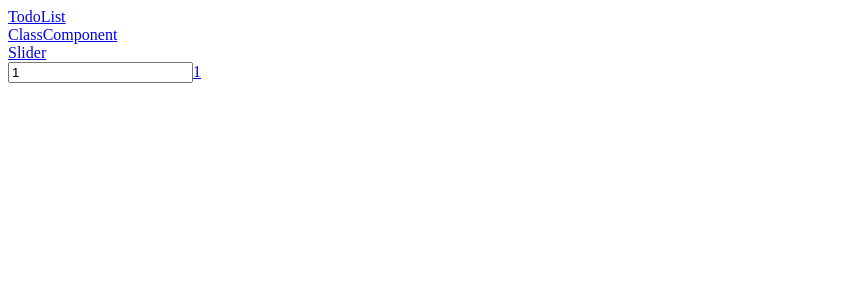
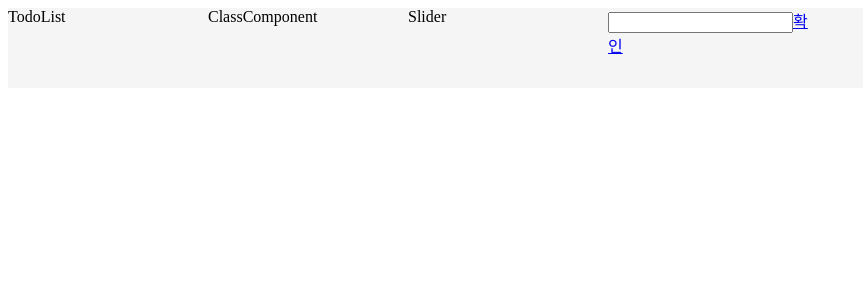
Before and after one commit to Dowap2/learning-optimization, a React (Create React App) app: page / in a window 1280 px wide. Shown: the top 300 px of the page, without its empty margins (0-863 px from the left). Built offline with nearby package versions, Linux system fonts and the light colour scheme; what enzyme, enzyme-adapter-react-16 would draw is missing.

Commit message:
modify header css and modify router style

```diff
--- a/src/App.jsx
+++ b/src/App.jsx
@@ -10,7 +10,7 @@ import { UserInfo } from "./UserInfo";
 import { BrowserRouter as Router, Route } from "react-router-dom";
 
 function App() {
-  const [id, setId] = useState(1);
+  const [id, setId] = useState("");
   return (
     <Router className="App">
       {/* <LazyloadComponent /> */}
--- a/src/AppHeader.jsx
+++ b/src/AppHeader.jsx
@@ -1,26 +1,43 @@
 import React from "react";
 import { Link } from "react-router-dom";
+import styled from "styled-components";
 
 export function AppHeader(props) {
+  const linkStyle = { textDecoration: "none", color: "#000" };
+  const LinkComponent = styled.div`
+    width: 200px;
+    height: 80px;
+    float: left;
+  `;
+  const AppHeaderComponent = styled.div`
+    background: #f5f5f5;
+    height: 80px;
+  `;
   return (
-    <div>
-      <div>
-        <Link to="/todo">TodoList</Link>
-      </div>
-      <div>
-        <Link to="/class">ClassComponent</Link>
-      </div>
-      <div>
-        <Link to="/slider">Slider</Link>
-      </div>
-      <div>
+    <AppHeaderComponent>
+      <LinkComponent>
+        <Link to="/todo" style={linkStyle}>
+          TodoList
+        </Link>
+      </LinkComponent>
+      <LinkComponent>
+        <Link to="/class" style={linkStyle}>
+          ClassComponent
+        </Link>
+      </LinkComponent>
+      <LinkComponent>
+        <Link to="/slider" style={linkStyle}>
+          Slider
+        </Link>
+      </LinkComponent>
+      <LinkComponent>
         <input
-          type="number"
+          type="text"
           value={props.id}
           onChange={e => props.setId(e.target.value)}
         />
-        <Link to={`/${props.id}`}>{props.id}</Link>
-      </div>
-    </div>
+        <Link to={`/${props.id}`}>확인</Link>
+      </LinkComponent>
+    </AppHeaderComponent>
   );
 }
--- a/src/ClassComponent.jsx
+++ b/src/ClassComponent.jsx
@@ -3,7 +3,7 @@ import React from "react";
 export class ClassComponent extends React.Component {
   constructor(props) {
     super(props);
-    this.state = { date: new Date(), color: "black" };
+    this.state = { date: new Date() };
   }
   componentDidMount() {
     console.log("componentDidMount");
@@ -24,7 +24,6 @@ export class ClassComponent extends React.Component {
     return (
       <h1>
         <h2>{new Date().toLocaleTimeString()}</h2>
-        <button onClick={e => console.log(this.state.color)}></button>
       </h1>
     );
   }
```
